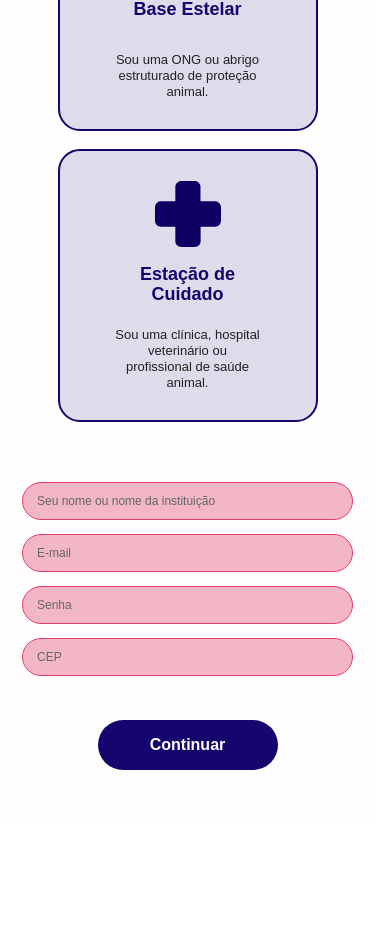
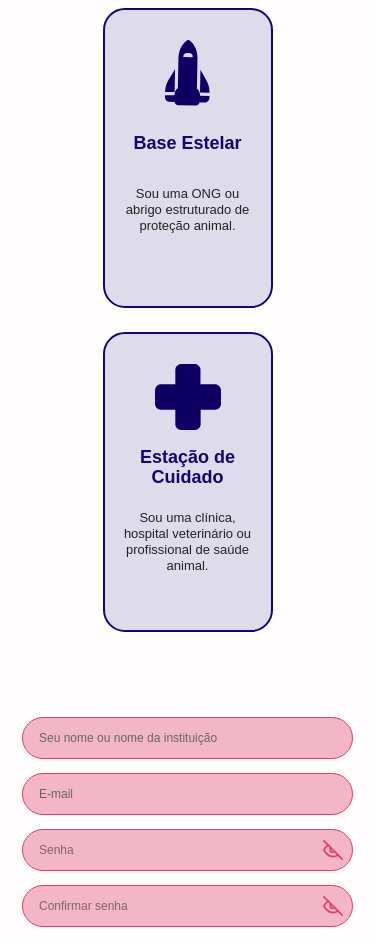
Before and after one commit to M1GU3LT0X1C/ASTRO, a Next.js app: page /cadastro in a window 390 px wide. Shown: the part 1049-1988 px from the top of the page. Before the commit the page ends 1869 px from the top, so only its background shows below. Built offline with nearby package versions, Linux system fonts and the light colour scheme.

Commit message:
fix(cadastro): corrige olho riscado cortado no input de senha

```diff
--- a/src/components/cadastro/Cadastro.module.css
+++ b/src/components/cadastro/Cadastro.module.css
@@ -1,384 +1,201 @@
 /* =========================
    PÁGINA
 ========================= */
-
 .cadastro {
   width: 100%;
-
   padding: 42px 28px 65px;
-
   background: #fffdfd;
 }
-
 .conteudo {
   width: 100%;
   max-width: 1100px;
-
   margin: 0 auto;
 }
-
 
 /* =========================
    INTRODUÇÃO
 ========================= */
-
-.introducao {
-  text-align: center;
-}
-
+.introducao { text-align: center; }
 .introducao h1 {
   max-width: 850px;
-
   margin: 0 auto;
-
   color: #e63d68;
-
   font-size: 23px;
   font-weight: 700;
   line-height: 1.2;
 }
-
 .introducao p {
   margin: 38px 0 0;
-
   color: #333333;
-
   font-size: 18px;
   font-weight: 400;
 }
 
-
 /* =========================
    PERFIS
 ========================= */
-
 .perfis {
   width: 100%;
-
   margin-top: 42px;
-
   display: grid;
   grid-template-columns: repeat(4, 170px);
-
   justify-content: center;
-
   gap: 24px;
 }
-
-
-/* =========================
-   CARD DE PERFIL
-========================= */
-
 .perfilCard {
   width: 170px;
   min-height: 300px;
-
   padding: 30px 16px 28px;
-
   display: flex;
   flex-direction: column;
   align-items: center;
-
   background: #dedbea;
-
   border: 2px solid #15056f;
   border-radius: 22px;
-
   color: #15056f;
-
   font-family: inherit;
-
   cursor: pointer;
-
-  transition:
-    background-color 0.2s ease,
-    border-color 0.2s ease,
-    color 0.2s ease,
-    transform 0.2s ease;
+  transition: 0.2s;
 }
-
-.perfilCard:hover {
-  transform: translateY(-3px);
-}
-
-
-/* =========================
-   ÍCONES
-========================= */
-
-.perfilIcone {
-  width: 66px;
-  height: 66px;
-
-  margin-bottom: 14px;
-
-  object-fit: contain;
-}
-
-
-/* =========================
-   TÍTULO DO PERFIL
-========================= */
-
+.perfilCard:hover { transform: translateY(-3px); }
+.perfilIcone { width: 66px; height: 66px; margin-bottom: 14px; object-fit: contain; }
 .perfilCard h2 {
   min-height: 48px;
-
   margin: 0 0 18px;
-
   display: flex;
   align-items: center;
   justify-content: center;
-
   color: inherit;
-
   font-size: 18px;
   font-weight: 700;
   line-height: 1.08;
-
   text-align: center;
 }
-
-
-/* =========================
-   TEXTO DO PERFIL
-========================= */
-
 .perfilCard p {
   max-width: 145px;
-
   margin: 0;
-
   color: #222222;
-
   font-size: 13px;
-  font-weight: 400;
   line-height: 1.25;
-
   text-align: center;
 }
-
-
-/* =========================
-   PERFIL SELECIONADO
-========================= */
-
 .perfilSelecionado {
   background: #f5bdcc;
-
   border-color: #e63d68;
-
   color: #e63d68;
-
   transform: translateY(-3px);
 }
-
-.perfilSelecionado p {
-  color: #222222;
-}
-
+.perfilSelecionado p { color: #222222; }
 
 /* =========================
    FORMULÁRIO
 ========================= */
-
 .formulario {
   width: 100%;
   max-width: 700px;
-
   margin: 85px auto 0;
-
   display: flex;
   flex-direction: column;
   align-items: center;
 }
-
+.inputGrande {
+  width: 100%;
+  height: 42px;
+  margin-bottom: 14px;
+  padding: 0 16px;
+  background: #f3b6c7;
+  border: 1.5px solid #e63d68;
+  border-radius: 999px;
+  color: #111111;
+  font-size: 12px;
+  outline: none;
+}
+.inputGrande::placeholder { color: #666666; }
+.inputGrande:focus { background: #fff; box-shadow: 0 0 0 3px rgba(230, 61, 104, 0.1); }
 
 /* =========================
-   INPUTS GRANDES
+   LINHA DE INPUTS
 ========================= */
+.linhaInputs {
+  width: 100%;
+  display: flex;
+  gap: 14px;
+  margin-bottom: 14px;
+}
 
-.inputGrande {
-  width: 100%;
-  height: 38px;
-
-  margin-bottom: 14px;
-
-  padding: 0 14px;
-
+/* =========================
+   INPUT COM OLHINHO - VERSÃO FINAL
+========================= */
+.inputComOlho {
+  width: 50%;
+  height: 42px;
+  display: flex;
+  align-items: center;
   background: #f3b6c7;
-
   border: 1.5px solid #e63d68;
   border-radius: 999px;
-
-  color: #111111;
-
-  font-family: inherit;
-  font-size: 12px;
-
-  outline: none;
-
-  transition:
-    background-color 0.2s ease,
-    box-shadow 0.2s ease;
 }
 
-.inputGrande::placeholder {
-  color: #666666;
-}
-
-.inputGrande:focus {
+.inputComOlho:focus-within {
   background: #ffffff;
-
   box-shadow: 0 0 0 3px rgba(230, 61, 104, 0.1);
 }
 
-
-/* =========================
-   SENHA + CEP
-========================= */
-
-.linhaInputs {
-  width: 100%;
-
-  display: flex;
-
-  gap: 10px;
+.inputSenha {
+  flex: 1;
+  height: 100%;
+  border: none;
+  background: transparent;
+  outline: none;
+  padding-left: 16px;
+  color: #111;
+  font-size: 12px;
 }
 
-.inputMetade {
-  width: 50%;
+.botaoOlho {
+  width: 38px;
   height: 38px;
-
-  padding: 0 14px;
-
-  background: #f3b6c7;
-
-  border: 1.5px solid #e63d68;
-  border-radius: 999px;
-
-  color: #111111;
-
-  font-family: inherit;
-  font-size: 12px;
-
-  outline: none;
-
-  transition:
-    background-color 0.2s ease,
-    box-shadow 0.2s ease;
+  border: none;
+  background: transparent;
+  color: #e63d68;
+  cursor: pointer;
+  display: flex;
+  align-items: center;
+  justify-content: center;
+  flex-shrink: 0;
 }
 
-.inputMetade::placeholder {
-  color: #666666;
+.erroSenha {
+  color: #e63d68;
+  font-size: 13px;
+  margin-bottom: 12px;
+  font-weight: 600;
+  text-align: center;
+  width: 100%;
 }
-
-.inputMetade:focus {
-  background: #ffffff;
-
-  box-shadow: 0 0 0 3px rgba(230, 61, 104, 0.1);
-}
-
-
-/* =========================
-   BOTÃO CONTINUAR
-========================= */
 
 .botaoContinuar {
   min-width: 180px;
   height: 50px;
-
-  margin-top: 44px;
-
+  margin-top: 30px;
   padding: 0 34px;
-
   background: #15056f;
   color: white;
-
   border: none;
   border-radius: 999px;
-
-  font-family: inherit;
   font-size: 16px;
   font-weight: 700;
-
   cursor: pointer;
-
-  transition:
-    background-color 0.2s ease,
-    transform 0.2s ease;
 }
-
-.botaoContinuar:hover {
-  background: #251296;
-
-  transform: translateY(-2px);
-}
-
-.botaoContinuar:active {
-  transform: scale(0.97);
-}
-
-
-/* =========================
-   RESPONSIVIDADE - TABLET
-========================= */
+.botaoContinuar:hover { background: #251296; }
 
 @media (max-width: 900px) {
-
-  .perfis {
-    grid-template-columns: repeat(2, 170px);
-
-    gap: 24px;
-  }
-
-  .formulario {
-    margin-top: 60px;
-  }
+  .perfis { grid-template-columns: repeat(2, 170px); }
 }
-
-
-/* =========================
-   RESPONSIVIDADE - CELULAR
-========================= */
-
 @media (max-width: 600px) {
-
-  .cadastro {
-    padding: 35px 22px 50px;
-  }
-
-  .introducao h1 {
-    font-size: 19px;
-  }
-
-  .introducao p {
-    margin-top: 30px;
-  }
-
-  .perfis {
-    grid-template-columns: 1fr;
-
-    gap: 18px;
-
-    margin-top: 34px;
-  }
-
-  .perfilCard {
-    width: 100%;
-    max-width: 260px;
-    min-height: 230px;
-
-    margin: 0 auto;
-  }
-
-  .linhaInputs {
-    flex-direction: column;
-
-    gap: 14px;
-  }
-
-  .inputMetade {
-    width: 100%;
-  }
+  .cadastro { padding: 35px 22px 50px; }
+  .perfis { grid-template-columns: 1fr; }
+  .perfilCard { max-width: 260px; margin: 0 auto; }
+  .linhaInputs { flex-direction: column; }
+  .inputComOlho { width: 100%; }
 }
--- a/src/components/cadastro/Cadastro.tsx
+++ b/src/components/cadastro/Cadastro.tsx
@@ -3,39 +3,25 @@
 import { FormEvent, useEffect, useState } from "react";
 import styles from "./Cadastro.module.css";
 
-type Perfil =
-  | "explorador"
-  | "guardiao"
-  | "base-estelar"
-  | "estacao";
-
-type DadosIniciais = {
-  nome: string;
-  email: string;
-  senha: string;
-};
+type Perfil = "explorador" | "guardiao" | "base-estelar" | "estacao";
+type DadosIniciais = { nome: string; email: string; senha: string; };
 
 export function Cadastro() {
-  const [perfilSelecionado, setPerfilSelecionado] =
-    useState<Perfil | null>(null);
-
+  const [perfilSelecionado, setPerfilSelecionado] = useState<Perfil | null>(null);
   const [nome, setNome] = useState("");
   const [email, setEmail] = useState("");
   const [senha, setSenha] = useState("");
+  const [confirmarSenha, setConfirmarSenha] = useState("");
   const [cep, setCep] = useState("");
+  const [erroSenha, setErroSenha] = useState("");
+  const [mostrarSenha, setMostrarSenha] = useState(false);
+  const [mostrarConfirmar, setMostrarConfirmar] = useState(false);
 
   useEffect(() => {
-    const dadosSalvos = sessionStorage.getItem(
-      "astroCadastroInicial"
-    );
-
-    if (!dadosSalvos) {
-      return;
-    }
-
+    const dadosSalvos = sessionStorage.getItem("astroCadastroInicial");
+    if (!dadosSalvos) return;
     try {
       const dados: DadosIniciais = JSON.parse(dadosSalvos);
-
       setNome(dados.nome ?? "");
       setEmail(dados.email ?? "");
       setSenha(dados.senha ?? "");
@@ -44,239 +30,75 @@ export function Cadastro() {
     }
   }, []);
 
-  function selecionarPerfil(perfil: Perfil) {
-    setPerfilSelecionado(perfil);
+  function selecionarPerfil(perfil: Perfil) { setPerfilSelecionado(perfil); }
+
+  function finalizarCadastro(event: FormEvent<HTMLFormElement>) {
+    event.preventDefault();
+    if (!perfilSelecionado) { alert("Escolha como você pretende orbitar com a gente."); return; }
+    if (senha !== confirmarSenha) { setErroSenha("As senhas não coincidem!"); return; }
+    if (senha.length < 6) { setErroSenha("A senha precisa ter pelo menos 6 caracteres."); return; }
+    setErroSenha("");
+    console.log("Cadastro:", { perfil: perfilSelecionado, nome, email, senha, cep });
+    sessionStorage.removeItem("astroCadastroInicial");
   }
 
-  function finalizarCadastro(
-    event: FormEvent<HTMLFormElement>
-  ) {
-    event.preventDefault();
-
-    if (!perfilSelecionado) {
-      alert("Escolha como você pretende orbitar com a gente.");
-      return;
-    }
-
-    const dadosCadastro = {
-      perfil: perfilSelecionado,
-      nome,
-      email,
-      senha,
-      cep,
-    };
-
-    console.log("Cadastro:", dadosCadastro);
-
-    sessionStorage.removeItem("astroCadastroInicial");
-  }
+  const IconeOlhoAberto = () => (
+    <svg width="20" height="20" viewBox="0 0 24 24" fill="none" stroke="#e63d68" strokeWidth="2" strokeLinecap="round" strokeLinejoin="round"><path d="M1 12s4-8 11-8 11 8 11 8-4 8-11 8-11-8-11-8z"/><circle cx="12" cy="12" r="3"/></svg>
+  );
+  const IconeOlhoFechado = () => (
+    <svg width="20" height="20" viewBox="0 0 24 24" fill="none" stroke="#e63d68" strokeWidth="2" strokeLinecap="round" strokeLinejoin="round"><path d="M17.94 17.94A10.07 10.07 0 0 1 12 20c-7 0-11-8-11-8a18.45 18.45 0 0 1 5.06-5.94M9.53 9.53a3 3 0 1 0 4.24 4.24"/><line x1="1" y1="1" x2="23" y2="23"/></svg>
+  );
 
   return (
     <main className={styles.cadastro}>
       <section className={styles.conteudo}>
-
-        {/* INTRODUÇÃO */}
-
         <div className={styles.introducao}>
-          <h1>
-            Que bom ter você por aqui! Agradecemos imensamente por escolher o
-            Astro para fazer parte da sua jornada e iluminar ainda mais a causa
-            animal.
-          </h1>
-
-          <p>
-            Para começarmos, como você pretende orbitar com a gente?
-          </p>
+          <h1>Que bom ter você por aqui! Agradecemos imensamente por escolher o Astro para fazer parte da sua jornada e iluminar ainda mais a causa animal.</h1>
+          <p>Para começarmos, como você pretende orbitar com a gente?</p>
         </div>
 
-
-        {/* PERFIS */}
-
         <div className={styles.perfis}>
-
-          {/* EXPLORADOR */}
-
-          <button
-            type="button"
-            className={`${styles.perfilCard} ${
-              perfilSelecionado === "explorador"
-                ? styles.perfilSelecionado
-                : ""
-            }`}
-            onClick={() => selecionarPerfil("explorador")}
-          >
-            <img
-              src={
-                perfilSelecionado === "explorador"
-                  ? "/cadastro/explorador-rosa.svg"
-                  : "/cadastro/explorador-azul.svg"
-              }
-              alt=""
-              className={styles.perfilIcone}
-            />
-
-            <h2>Explorador</h2>
-
-            <p>
-              Quero adotar um pet ou encontrar clínicas parceiras para o meu
-              companheiro.
-            </p>
+          <button type="button" className={`${styles.perfilCard} ${perfilSelecionado === "explorador" ? styles.perfilSelecionado : ""}`} onClick={() => selecionarPerfil("explorador")}>
+            <img src={perfilSelecionado === "explorador" ? "/cadastro/explorador-rosa.svg" : "/cadastro/explorador-azul.svg"} alt="" className={styles.perfilIcone} />
+            <h2>Explorador</h2><p>Quero adotar um pet ou encontrar clínicas parceiras para o meu companheiro.</p>
           </button>
-
-
-          {/* GUARDIÃO */}
-
-          <button
-            type="button"
-            className={`${styles.perfilCard} ${
-              perfilSelecionado === "guardiao"
-                ? styles.perfilSelecionado
-                : ""
-            }`}
-            onClick={() => selecionarPerfil("guardiao")}
-          >
-            <img
-              src={
-                perfilSelecionado === "guardiao"
-                  ? "/cadastro/guardiao-rosa.svg"
-                  : "/cadastro/guardiao-azul.svg"
-              }
-              alt=""
-              className={styles.perfilIcone}
-            />
-
-            <h2>
-              Guardião de
-              <br />
-              Órbita
-            </h2>
-
-            <p>
-              Sou protetor(a) independente e realizo resgates e lares
-              temporários.
-            </p>
+          <button type="button" className={`${styles.perfilCard} ${perfilSelecionado === "guardiao" ? styles.perfilSelecionado : ""}`} onClick={() => selecionarPerfil("guardiao")}>
+            <img src={perfilSelecionado === "guardiao" ? "/cadastro/guardiao-rosa.svg" : "/cadastro/guardiao-azul.svg"} alt="" className={styles.perfilIcone} />
+            <h2>Guardião de<br/>Órbita</h2><p>Sou protetor(a) independente e realizo resgates e lares temporários.</p>
           </button>
-
-
-          {/* BASE ESTELAR */}
-
-          <button
-            type="button"
-            className={`${styles.perfilCard} ${
-              perfilSelecionado === "base-estelar"
-                ? styles.perfilSelecionado
-                : ""
-            }`}
-            onClick={() => selecionarPerfil("base-estelar")}
-          >
-            <img
-              src={
-                perfilSelecionado === "base-estelar"
-                  ? "/cadastro/base-estelar-rosa.svg"
-                  : "/cadastro/base-estelar-azul.svg"
-              }
-              alt=""
-              className={styles.perfilIcone}
-            />
-
-            <h2>
-              Base Estelar
-            </h2>
-
-            <p>
-              Sou uma ONG ou abrigo estruturado de proteção animal.
-            </p>
+          <button type="button" className={`${styles.perfilCard} ${perfilSelecionado === "base-estelar" ? styles.perfilSelecionado : ""}`} onClick={() => selecionarPerfil("base-estelar")}>
+            <img src={perfilSelecionado === "base-estelar" ? "/cadastro/base-estelar-rosa.svg" : "/cadastro/base-estelar-azul.svg"} alt="" className={styles.perfilIcone} />
+            <h2>Base Estelar</h2><p>Sou uma ONG ou abrigo estruturado de proteção animal.</p>
           </button>
-
-
-          {/* ESTAÇÃO */}
-
-          <button
-            type="button"
-            className={`${styles.perfilCard} ${
-              perfilSelecionado === "estacao"
-                ? styles.perfilSelecionado
-                : ""
-            }`}
-            onClick={() => selecionarPerfil("estacao")}
-          >
-            <img
-              src={
-                perfilSelecionado === "estacao"
-                  ? "/cadastro/estacao-rosa.svg"
-                  : "/cadastro/estacao-azul.svg"
-              }
-              alt=""
-              className={styles.perfilIcone}
-            />
-
-            <h2>
-              Estação de
-              <br />
-              Cuidado
-            </h2>
-
-            <p>
-              Sou uma clínica, hospital veterinário ou profissional de saúde
-              animal.
-            </p>
+          <button type="button" className={`${styles.perfilCard} ${perfilSelecionado === "estacao" ? styles.perfilSelecionado : ""}`} onClick={() => selecionarPerfil("estacao")}>
+            <img src={perfilSelecionado === "estacao" ? "/cadastro/estacao-rosa.svg" : "/cadastro/estacao-azul.svg"} alt="" className={styles.perfilIcone} />
+            <h2>Estação de<br/>Cuidado</h2><p>Sou uma clínica, hospital veterinário ou profissional de saúde animal.</p>
           </button>
-
         </div>
 
-
-        {/* FORMULÁRIO */}
-
-        <form
-          className={styles.formulario}
-          onSubmit={finalizarCadastro}
-        >
-          <input
-            type="text"
-            placeholder="Seu nome ou nome da instituição"
-            className={styles.inputGrande}
-            value={nome}
-            onChange={(event) => setNome(event.target.value)}
-            required
-          />
-
-          <input
-            type="email"
-            placeholder="E-mail"
-            className={styles.inputGrande}
-            value={email}
-            onChange={(event) => setEmail(event.target.value)}
-            required
-          />
+        <form className={styles.formulario} onSubmit={finalizarCadastro}>
+          <input type="text" placeholder="Seu nome ou nome da instituição" className={styles.inputGrande} value={nome} onChange={(e) => setNome(e.target.value)} required />
+          <input type="email" placeholder="E-mail" className={styles.inputGrande} value={email} onChange={(e) => setEmail(e.target.value)} required />
 
           <div className={styles.linhaInputs}>
-            <input
-              type="password"
-              placeholder="Senha"
-              className={styles.inputMetade}
-              value={senha}
-              onChange={(event) => setSenha(event.target.value)}
-              required
-            />
-
-            <input
-              type="text"
-              placeholder="CEP"
-              className={styles.inputMetade}
-              value={cep}
-              onChange={(event) => setCep(event.target.value)}
-              required
-            />
+            <div className={styles.inputComOlho}>
+              <input type={mostrarSenha ? "text" : "password"} placeholder="Senha" className={styles.inputSenha} value={senha} onChange={(e) => { setSenha(e.target.value); setErroSenha(""); }} required />
+              <button type="button" className={styles.botaoOlho} onClick={() => setMostrarSenha(!mostrarSenha)}>
+                {mostrarSenha ? <IconeOlhoAberto /> : <IconeOlhoFechado />}
+              </button>
+            </div>
+            <div className={styles.inputComOlho}>
+              <input type={mostrarConfirmar ? "text" : "password"} placeholder="Confirmar senha" className={styles.inputSenha} value={confirmarSenha} onChange={(e) => { setConfirmarSenha(e.target.value); setErroSenha(""); }} required />
+              <button type="button" className={styles.botaoOlho} onClick={() => setMostrarConfirmar(!mostrarConfirmar)}>
+                {mostrarConfirmar ? <IconeOlhoAberto /> : <IconeOlhoFechado />}
+              </button>
+            </div>
           </div>
 
-          <button
-            type="submit"
-            className={styles.botaoContinuar}
-          >
-            Continuar
-          </button>
+          {erroSenha && <span className={styles.erroSenha}>{erroSenha}</span>}
+          <input type="text" placeholder="CEP" className={styles.inputGrande} value={cep} onChange={(e) => setCep(e.target.value)} required />
+          <button type="submit" className={styles.botaoContinuar}>Continuar</button>
         </form>
-
       </section>
     </main>
   );
```
